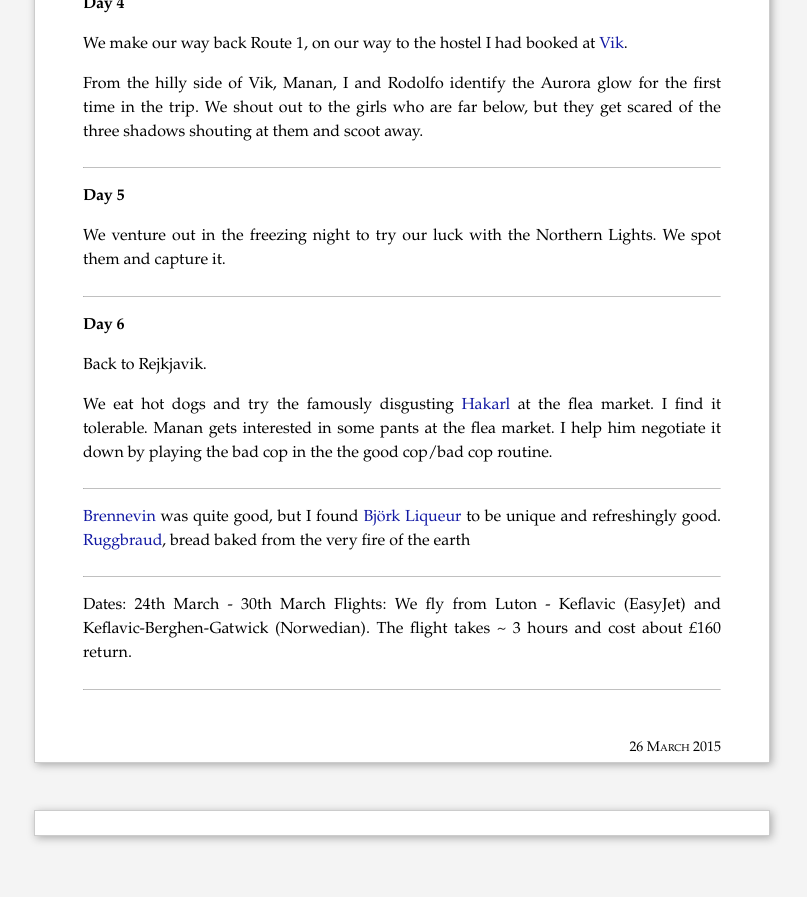
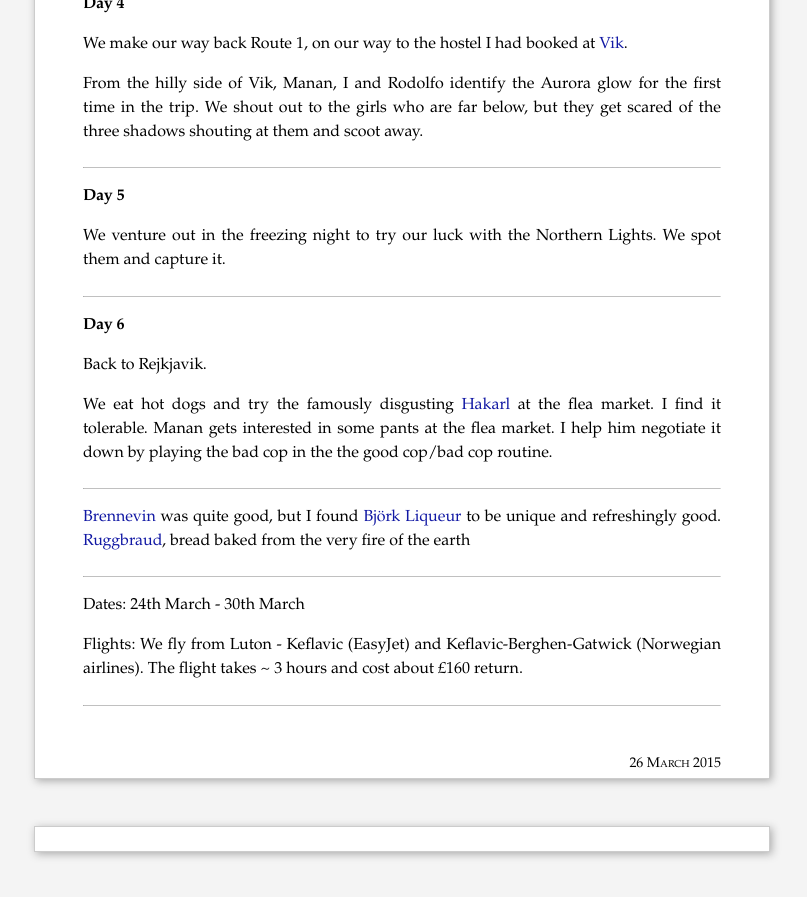
Before and after one commit to piyushahuja/piyushahuja.github.io, a Jekyll site: the page built from _posts/travel/2015-03-26-iceland.md, in a window 1280 px wide and 900 px high, scrolled down 1449 px. Shown: the top 897 px of the window, without its empty margins (238-1045 px from the left). Built offline with Jekyll 4.4.1, drawn with Linux system fonts in a browser that asks for light colours; comment, search, counter and statistics services are not loaded.

Commit message:
auto deployed

```diff
--- a/_posts/travel/2015-03-26-iceland.md
+++ b/_posts/travel/2015-03-26-iceland.md
@@ -102,7 +102,8 @@ We eat hot dogs and try the famously disgusting [Hakarl](https://en.wikipedia.or
 ---
 
 Dates: 24th March - 30th March
-Flights: We fly from Luton - Keflavic (EasyJet) and Keflavic-Berghen-Gatwick (Norwedian).  The flight takes ~ 3 hours and cost about £160 return.
+
+Flights: We fly from Luton - Keflavic (EasyJet) and Keflavic-Berghen-Gatwick (Norwegian airlines).  The flight takes ~ 3 hours and cost about £160 return.
 
 
 ---
```
